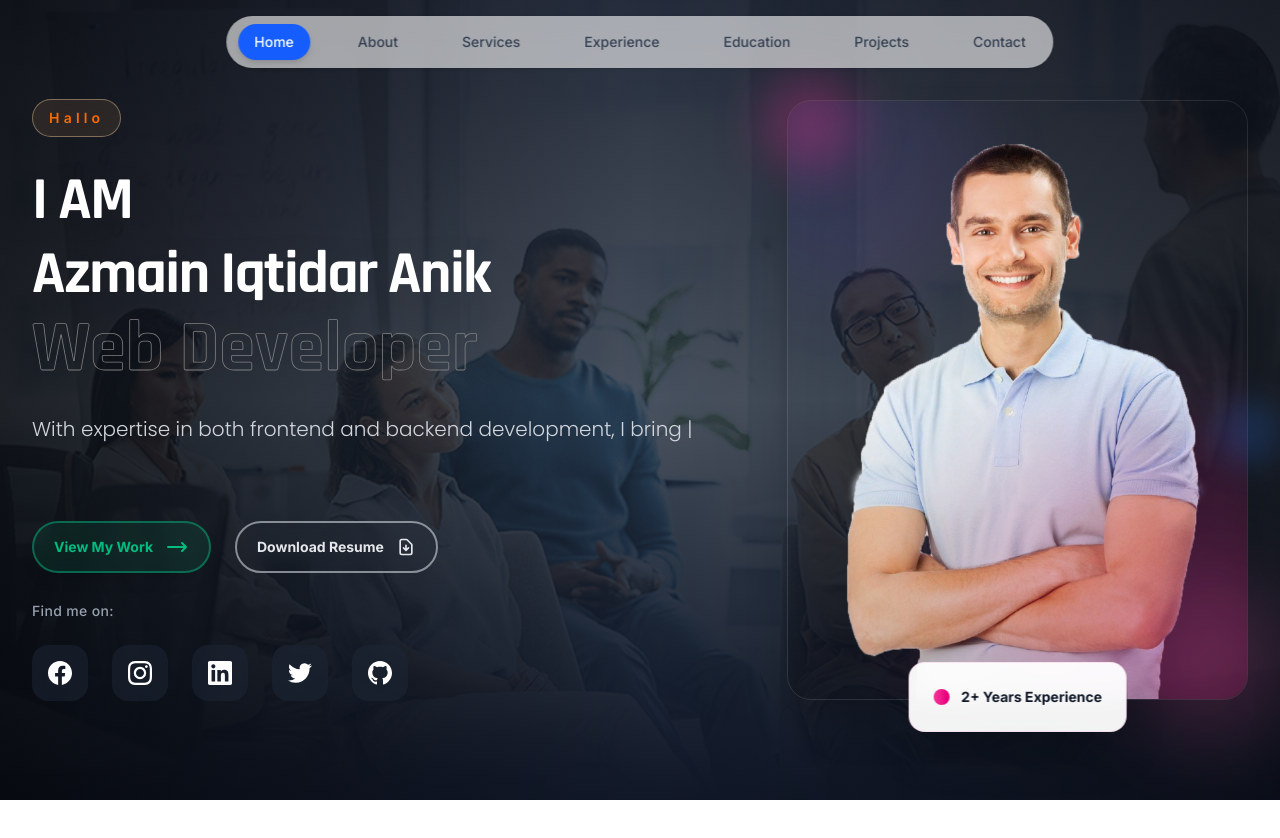
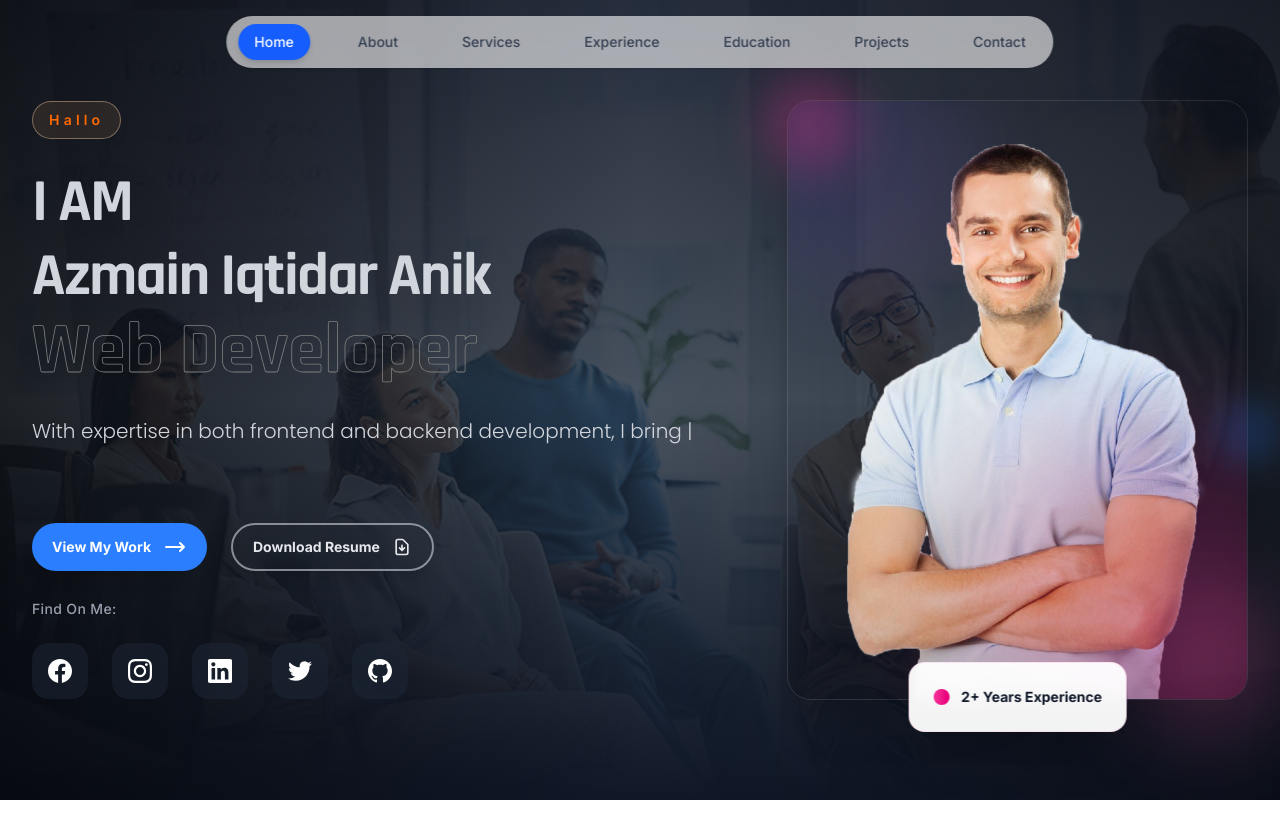
Before and after one commit to anik767/portfolio-next-js-static, a Next.js app: page / in a window 1280 px wide. Shown: the top 838 px of the page. Built offline with nearby package versions, Linux system fonts and the light colour scheme; a web font is replaced by a local one.

Commit message:
ui change

```diff
--- a/app/components/Contact.tsx
+++ b/app/components/Contact.tsx
@@ -11,9 +11,9 @@ const Contact = () => {
         </svg>
       ),
       title: 'Email',
-      value: 'azmain.anik@example.com',
+      value: 'azmainanik@gmail.com',
       description: 'Send me an email anytime',
-      action: 'mailto:azmain.anik@example.com'
+      action: 'mailto:azmainanik@gmail.com'
     },
     {
       icon: (
@@ -22,9 +22,9 @@ const Contact = () => {
         </svg>
       ),
       title: 'Phone',
-      value: '+1 (555) 123-4567',
+      value: '+8801795382975',
       description: 'Call me for urgent matters',
-      action: 'tel:+15551234567'
+      action: 'tel:+8801795382975'
     },
     {
       icon: (
@@ -34,7 +34,7 @@ const Contact = () => {
         </svg>
       ),
       title: 'Location',
-      value: 'New York, NY',
+      value: 'Dhaka, Bangladesh',
       description: 'Available for remote work',
       action: null
     },
--- a/app/components/Education.tsx
+++ b/app/components/Education.tsx
@@ -149,7 +149,7 @@ const Education = () => {
                       </div>
                     </div>
 
-                    <div className="space-y-2">
+                    <div className="flex flex-wrap gap-2">
                       <Badge variant="primary" size="sm">
                         {edu.duration}
                       </Badge>
--- a/app/components/Hero.tsx
+++ b/app/components/Hero.tsx
@@ -49,10 +49,9 @@ const Hero = () => {
                 gradientDirection="to-r"
                 fontFamily="rajdhani"
                 className="md:text-5xl lg:text-7xl"
-                style={{
-                  WebkitTextStroke: '.8px gray',
-                  WebkitTextFillColor: 'transparent',
-                }}
+                stroke={true}
+                strokeWidth=".8px"
+                strokeColor="gray"
               >
                 Web Developer
               </Text>
@@ -80,7 +79,7 @@ const Hero = () => {
             <div id="hero-buttons" className="flex flex-col sm:flex-row gap-6">
               <Button
                 scrollTo="projects"
-                variant="success"
+                variant="primary"
                 size="sm"
               >
                 View My Work
@@ -111,8 +110,8 @@ const Hero = () => {
 
             {/* Social Links */}
             <div className="space-y-6">
-              <Text variant="caption" color="muted" weight="medium" className="tracking-wide">
-                Find me on:
+              <Text variant="caption" color="muted" weight="medium" className="tracking-wide capitalize">
+                Find on me:
               </Text>
               <div id="hero-social-links" className="flex space-x-6">
                 <SocialLink href="https://www.facebook.com/azmainiqtidaranik" platform="facebook" className="hero-social-item" />
--- /dev/null
+++ b/app/components/common/BackgroundCard.tsx
@@ -0,0 +1,42 @@
+'use client';
+
+import { ReactNode } from 'react';
+
+interface CardProps {
+  children: ReactNode;
+  id?: string;
+  variant?: 'default' | 'elevated' | 'outlined' | 'colored';
+  size?: 'sm' | 'md' | 'lg';
+  className?: string;
+}
+
+const BackgroundCard = ({
+  children,
+  id,
+  variant = 'default',
+  size = 'md',
+  className = '',
+}: CardProps) => {
+  const baseClasses = "bg-white rounded-xl border border-gray-100 transition-all duration-300 ";
+
+  const variantClasses = {
+    default: "shadow-sm",
+    elevated: "shadow-md",
+    outlined: "shadow-none border-2",
+    colored: "shadow-blue-500/25"
+  };
+
+  const sizeClasses = {
+    sm: "p-3",
+    md: "p-5",
+    lg: "p-6"
+  };
+
+  return (
+    <div id={id} className={`${baseClasses} ${variantClasses[variant]} ${sizeClasses[size]} ${className}`}>
+      {children}
+    </div>
+  );
+};
+
+export default BackgroundCard;
--- a/app/components/common/Badge.tsx
+++ b/app/components/common/Badge.tsx
@@ -15,12 +15,12 @@ const Badge = ({
   size = 'md',
   className = ''
 }: BadgeProps) => {
-  const baseClasses = "inline-block font-semibold rounded-full backdrop-blur-sm border";
+  const baseClasses = "flex items-center font-semibold rounded-full backdrop-blur-sm border";
 
   const sizeClasses = {
     sm: "text-xs px-3 py-1",
     md: "text-sm px-4 py-2",
-    lg: "text-base px-6 py-3"
+    lg: "text-base px-6 py-2"
   };
 
   const variantClasses: Record<string, string> = {
--- a/app/components/common/Button.tsx
+++ b/app/components/common/Button.tsx
@@ -33,22 +33,22 @@ const Button = ({
     right: "justify-end"
   };
 
-  const baseClasses = "font-bold rounded-full transition-all duration-500 ease-out flex items-center group text-lg backdrop-blur-sm cursor-pointer";
+  const baseClasses = "font-bold rounded-full shadow-lg transition-all text-white-500 duration-500 ease-out flex items-center group transform hover:shadow-xl backdrop-blur-sm cursor-pointer hover:scale-105";
 
   const sizeClasses = {
     sm: "py-3 px-5 text-sm",
-    md: "py-4 px-8 text-base",
-    lg: "py-6 px-12 text-lg"
+    md: "py-3 px-6 text-base",
+    lg: "py-3 px-8 text-lg"
   };
 
   const variantClasses = {
-    primary: "bg-blue-500/10 text-blue-500 border-blue-400/40 shadow-lg hover:shadow-xl transform hover:scale-105 border-2",    // Blue Sky theme
-    secondary: "bg-violet-500/10 text-violet-500 border-violet-400/40 shadow-lg hover:shadow-xl transform hover:scale-105 border-2",  // Warm Sunset (Yellow) theme
-    success: "bg-emerald-500/10 text-emerald-500 border-emerald-400/40 shadow-lg hover:shadow-xl transform hover:scale-105 border-2",    // Fresh Green theme
-    outline: "bg-transparent hover:bg-white/10 border-2",
-    warning: "bg-rose-500/10 text-rose-500 border-rose-400/40 shadow-lg hover:shadow-xl transform hover:scale-105 border-2",
-    info: "bg-gray-500/10 text-gray-500 border-gray-400/40 shadow-lg hover:shadow-xl transform hover:scale-105 border-2",
-    accent: "bg-orange-400/10 text-orange-400 border-orange-300/40 shadow-lg hover:shadow-xl transform hover:scale-105 border-2"
+    primary: "bg-blue-500",
+    secondary: "bg-violet-500",
+    success: "bg-emerald-500",
+    outline: "bg-transparent hover:bg-white/10 border-2 border-blue-500",
+    warning: "bg-rose-500",
+    info: "bg-gray-500",
+    accent: "bg-orange-400/10 border-2 border-orange-400 text-orange-400"
   };
 
   // Tailwind-safe explicit color classes for outline variant
@@ -66,7 +66,7 @@ const Button = ({
     cyan:   "text-cyan-500 border-cyan-400/50 hover:border-cyan-500",
   };
 
-  const disabledClasses = disabled ? "opacity-50 cursor-not-allowed hover:transform-none hover:scale-100" : "";
+  const disabledClasses = disabled ? "opacity-50 cursor-not-allowed hover:-none hover:scale-100" : "";
 
   const handleClick = () => {
     if (scrollTo) {
--- a/app/components/common/Text.tsx
+++ b/app/components/common/Text.tsx
@@ -1,21 +1,26 @@
 'use client';
 
-import { ReactNode } from 'react';
+import type { CSSProperties, ElementType, ReactNode } from 'react';
+
+type Variant = 'h1' | 'h2' | 'h3' | 'h4' | 'h5' | 'h6' | 'body' | 'caption' | 'small' | 'stock';
 
 interface TextProps {
   children: ReactNode;
-  variant?: 'h1' | 'h2' | 'h3' | 'h4' | 'h5' | 'h6' | 'body' | 'caption' | 'small';
+  variant?: Variant;
   size?: 'xs' | 'sm' | 'base' | 'lg' | 'xl' | '2xl' | '3xl' | '4xl' | '5xl' | '6xl';
-  weight?: 'light' | 'normal' | 'medium' | 'semibold' | 'bold' | 'extrabold' | 'black';
+  weight?: 'light' | 'normal' | 'medium' | 'semibold' | 'bold' | 'extrabold';
   color?: 'primary' | 'secondary' | 'accent' | 'pink' | 'muted' | 'white' | 'black' | 'gray';
   gradient?: 'pink' | 'blue' | 'purple' | 'green' | 'orange' | 'red' | 'cyan' | 'yellow' | 'custom';
   gradientDirection?: 'to-r' | 'to-l' | 'to-t' | 'to-b' | 'to-tr' | 'to-tl' | 'to-br' | 'to-bl';
   fontFamily?: 'sans' | 'poppins' | 'playfair' | 'rajdhani' | 'mono';
   align?: 'left' | 'center' | 'right' | 'justify';
   className?: string;
-  as?: 'h1' | 'h2' | 'h3' | 'h4' | 'h5' | 'h6' | 'p' | 'span' | 'div';
+  as?: ElementType;
   id?: string;
-  style?: React.CSSProperties;
+  style?: CSSProperties;
+  stroke?: boolean;
+  strokeWidth?: string; // e.g. '.8px'
+  strokeColor?: string; // e.g. 'gray'
 }
 
 const Text = ({
@@ -31,10 +36,13 @@ const Text = ({
   className = '',
   as,
   id,
-  style
+  style,
+  stroke = false,
+  strokeWidth = '.8px',
+  strokeColor = 'gray'
 }: TextProps) => {
   // Default size mapping based on variant
-  const defaultSizes = {
+  const defaultSizes: Record<Variant, 'xs' | 'sm' | 'base' | 'lg' | 'xl' | '2xl' | '3xl' | '4xl' | '5xl' | '6xl'> = {
     h1: '6xl',
     h2: '5xl',
     h3: '4xl',
@@ -43,11 +51,12 @@ const Text = ({
     h6: 'xl',
     body: 'base',
     caption: 'sm',
-    small: 'xs'
+    small: 'xs',
+    stock: 'base'
   };
 
   // Default weight mapping based on variant
-  const defaultWeights = {
+  const defaultWeights: Record<Variant, 'light' | 'normal' | 'medium' | 'semibold' | 'bold' | 'extrabold' | 'black'> = {
     h1: 'black',
     h2: 'extrabold',
     h3: 'bold',
@@ -56,12 +65,14 @@ const Text = ({
     h6: 'semibold',
     body: 'normal',
     caption: 'medium',
-    small: 'normal'
+    small: 'normal',
+    stock: 'normal'
   };
 
   const finalSize = size || defaultSizes[variant];
   const finalWeight = weight || defaultWeights[variant];
-  const Component = as || (variant.startsWith('h') ? variant : 'p');
+  const headingTag = (variant && variant.startsWith('h')) ? (variant as 'h1'|'h2'|'h3'|'h4'|'h5'|'h6') : 'p';
+  const Component: ElementType = as || headingTag;
 
   const sizeClasses = {
     xs: 'text-xs',
@@ -87,7 +98,7 @@ const Text = ({
   } as const;
 
   const colorClasses = {
-    primary: 'text-white',
+    primary: 'text-gray-300',
     secondary: 'text-gray-300',
     pink: 'text-pink-400',
     accent: 'text-[#59C378]',
@@ -98,8 +109,8 @@ const Text = ({
   } as const;
 
   const gradientClasses = {
-    pink: '',     // Fresh Green theme - will use inline style
-    blue: '',     // Warm Sunset (Yellow) theme - will use inline style
+    pink: 'bg-linear-to-r from-pink-400 via-pink-500 to-pink-600',     // Fresh Green theme - will use inline style
+    blue: 'bg-linear-to-r from-blue-400 via-blue-500 to-blue-600',     // Warm Sunset (Yellow) theme - will use inline style
     purple: 'bg-linear-to-r from-purple-400 via-purple-500 to-purple-600',
     green: 'bg-linear-to-r from-green-400 via-green-500 to-green-600',
     orange: 'bg-linear-to-r from-orange-400 via-orange-500 to-orange-600',
@@ -135,7 +146,7 @@ const Text = ({
     mono: 'font-mono'
   } as const;
 
-  const baseClasses = "transition-colors duration-200";
+  const baseClasses = "transition-colors duration-200 text-black";
 
   // Get theme gradient style
   const getThemeGradientStyle = () => {
@@ -166,7 +177,13 @@ const Text = ({
   const gradientClassName = isGradient ? `${directionClass} ${gradientClass} bg-clip-text text-transparent` : '';
 
   const themeGradientStyle = getThemeGradientStyle();
-  const combinedStyle = { ...style, ...themeGradientStyle };
+  const strokeStyle = stroke
+    ? {
+        WebkitTextFillColor: 'transparent',
+        WebkitTextStroke: `${strokeWidth} ${strokeColor}`
+      }
+    : {};
+  const combinedStyle = { ...style, ...strokeStyle, ...themeGradientStyle };
 
   return (
     <Component id={id} className={`${finalClassName} ${gradientClassName}`} style={combinedStyle}>
--- a/app/components/common/index.ts
+++ b/app/components/common/index.ts
@@ -3,4 +3,5 @@ export { default as Badge } from './Badge';
 export { default as SocialLink } from './SocialLink';
 export { default as Text } from './Text';
 export { default as Card } from './Card';
+export { default as BackgroundCard } from './BackgroundCard';
 export { default as ScrollToSection } from './ScrollToSection';
--- a/app/layout.tsx
+++ b/app/layout.tsx
@@ -49,8 +49,9 @@ export default function RootLayout({
   children: React.ReactNode;
 }>) {
   return (
-    <html lang="en" className={`${inter.variable} ${poppins.variable} ${playfair.variable} ${rajdhani.variable} ${jetbrainsMono.variable}`}>
+    <html lang="en" suppressHydrationWarning>
       <body
+        suppressHydrationWarning
         className={`${inter.className} ${inter.variable} ${poppins.variable} ${playfair.variable} ${rajdhani.variable} ${jetbrainsMono.variable} bg-[#F4F1EA] antialiased`}
       >
         <Header />
```
Also changed, not shown: app/components/Projects.tsx (+17 -1 lines), app/components/Test.tsx (+44 -28 lines).
